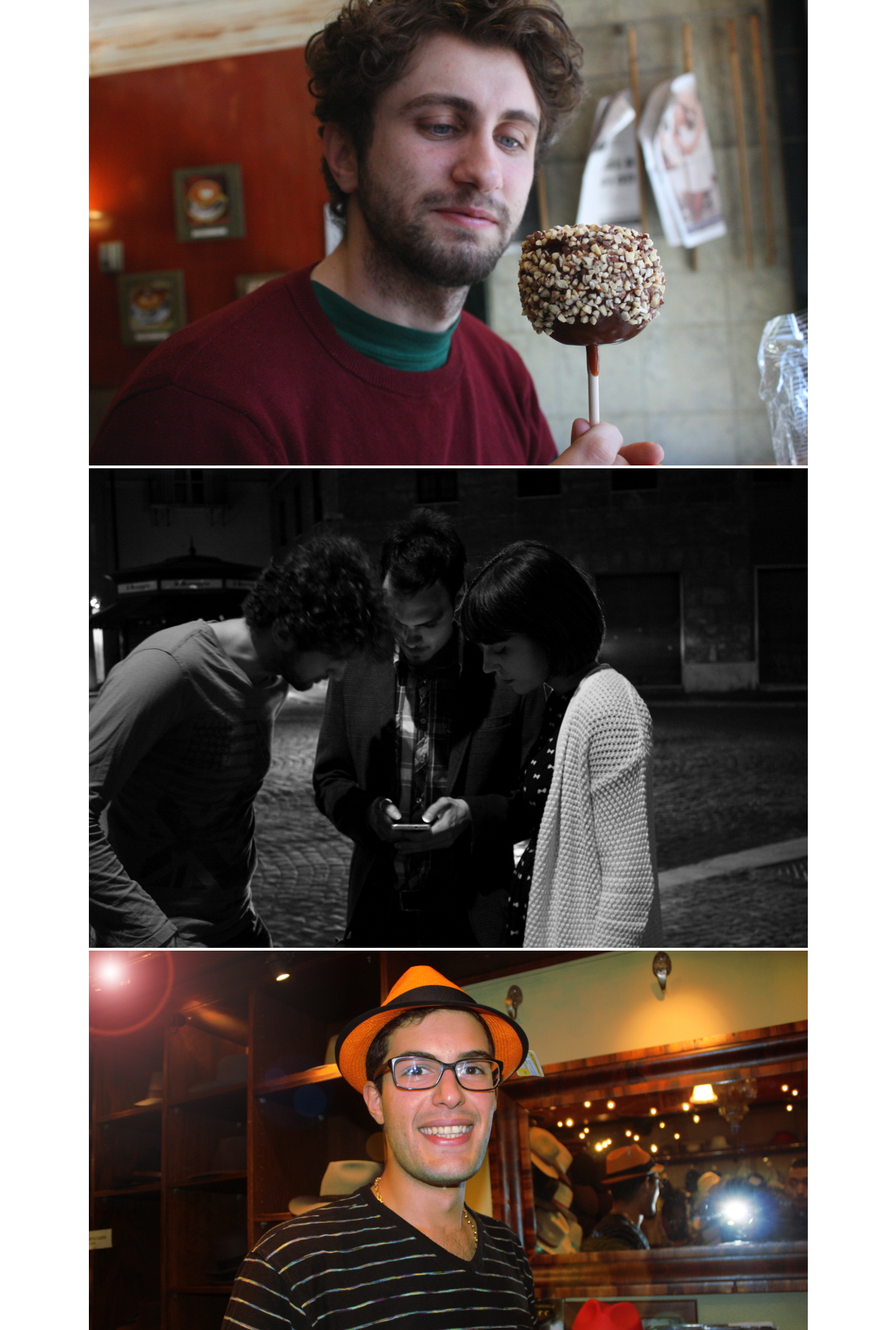
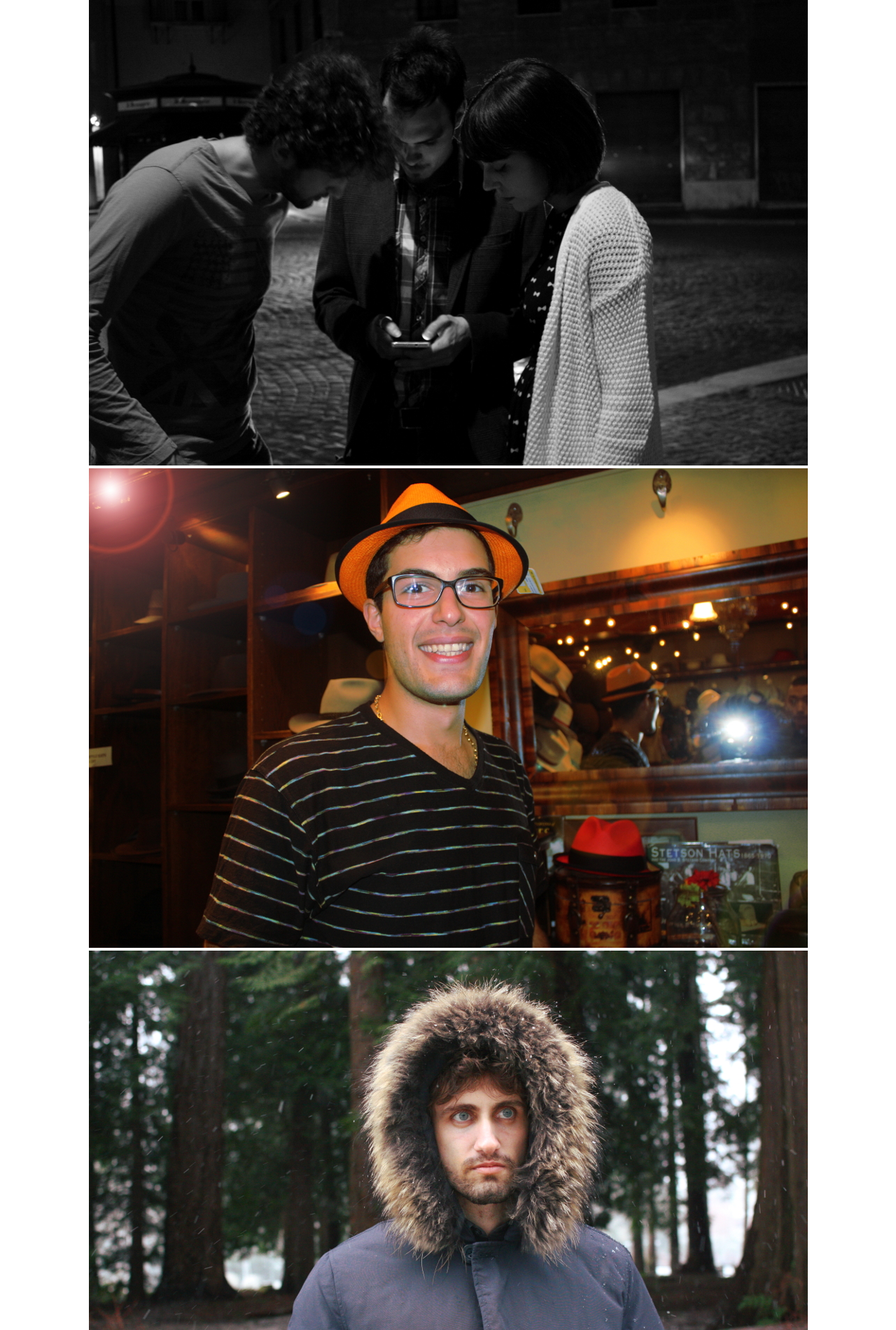
Before and after one commit to haraniramasamy/haraniramasamy.github.io, a Jekyll site: the page built from _posts/2015-04-19-family.md, in a window 1280 px wide. Shown: the part 4348-6248 px from the top of the page at 70% size. Built offline with Jekyll 4.4.1, drawn with Linux system fonts in a browser that asks for light colours; nearby versions of some CDN libraries; some web fonts are replaced.

Commit message:
Update 2015-04-19-family.md

```diff
--- a/_posts/2015-04-19-family.md
+++ b/_posts/2015-04-19-family.md
@@ -42,10 +42,6 @@ position: 4
   </div>
 </div>
 
-<div class="photo">
-  <img src="/images/ff5.JPG"/>
-  <p>Analyzing the merchandise</p>
-</div>
 
 <div class="photo">
   <img src="/images/ff6.JPG"/>
```
Also changed, not shown: other parts of _posts/2015-04-19-family.md (+1 -1 lines).
